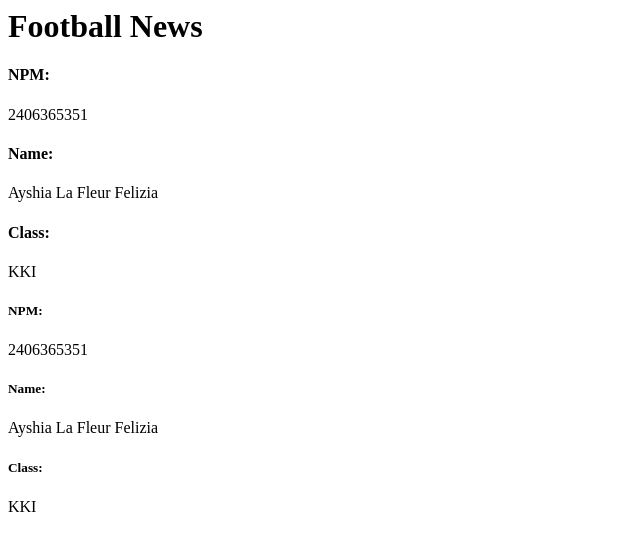
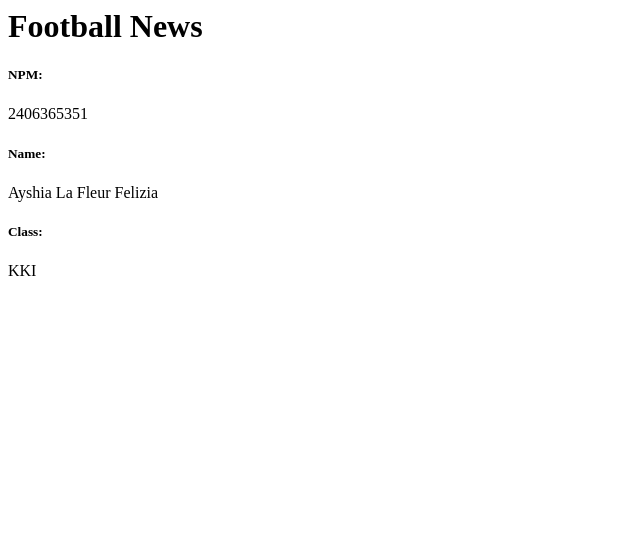
Before and after one commit to ayshialafleur/football-news, a Django app: page / in a window 1280 px wide. Shown: the top 551 px of the page, without its empty margins (0-640 px from the left). Run offline with Django 5.2, Linux system fonts and the light colour scheme.

Commit message:
Complete tutorial 1: Django MVT implementation

```diff
--- a/main/templates/main.html
+++ b/main/templates/main.html
@@ -1,11 +1,4 @@
 <h1>Football News</h1>
-
-<h4>NPM: </h4>
-<p>2406365351</p> <!-- Use your NPM here -->
-<h4>Name: </h4>
-<p>Ayshia La Fleur Felizia</p> <!-- Use your name here -->
-<h4>Class: </h4>
-<p>KKI</p> <!-- Use your class here -->
 
 <h5>NPM: </h5>
 <p>{{ npm }}</p>
```
